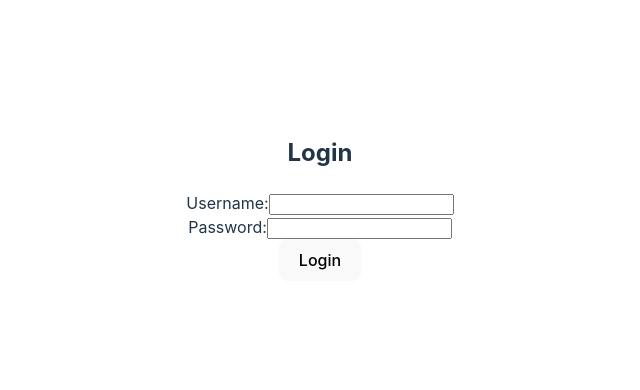
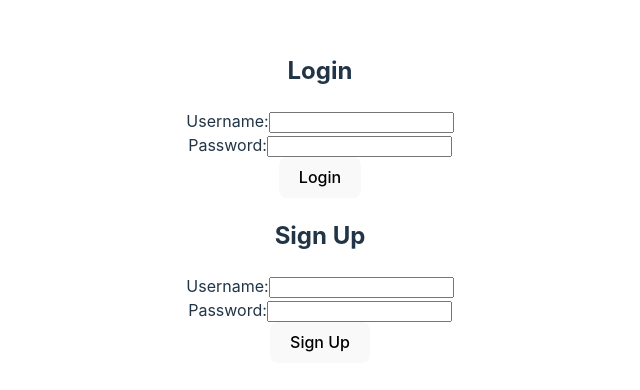
Before and after one commit to kjjackson619/personalized-newsfeed, a React (Vite) app in the folder client/: page / in a window 1280 px wide. Shown: the part 202-592 px from the top of the page, without its empty margins (320-960 px from the left). Built offline with nearby package versions, Linux system fonts and the light colour scheme.

Commit message:
implemented a signup for new users

```diff
--- a/client/src/App.jsx
+++ b/client/src/App.jsx
@@ -1,12 +1,14 @@
 import * as React from 'react';
 import Login from './components/Login';
 import './App.css'
+import Signup from './components/Signup';
 
 function App() {
 
   return (
     <React.Fragment>
         <Login />
+        <Signup />
     </React.Fragment>
 
   )
--- a/client/src/components/Login.jsx
+++ b/client/src/components/Login.jsx
@@ -4,7 +4,6 @@ const Login = () => {
     const [username, setUsername] = useState('');
     const [password, setPassword] = useState('');
     const [isLoggedIn, setIsLoggedIn] = useState(false);
-    const [userData, setUserData] = useState(null);
 
     const handleUsernameChange = (event) => {
         setUsername(event.target.value);
@@ -14,55 +13,36 @@ const Login = () => {
         setPassword(event.target.value);
     };
 
-    const loginUser = async(username, password) => {
-        const requestOptions = {
-            method: 'POST',
-            headers: {'Content-Type': 'application/json'},
-            body: JSON.stringify({username, password})
-        };
-        try {
-            const response = await fetch('/api/login', requestOptions);
-            if(!response.ok) {
-                throw new Error('Network response was not ok.');
-            }
-            const userDataResponse = await response.json();
-            setUserData(userDataResponse);
-        } catch (error) {
-            throw new Error('Login failed');
-        }
-    }
+
 
     const handleSubmit = async(event) => {
         event.preventDefault();
+
         try {
-            const response = await loginUser(username, password);
+            const response = await fetch ('http://localhost:8080/api/login', {
+                method: 'POST',
+                headers: {
+                    'Content-Type': 'application/json'
+                },
+                body: JSON.stringify({username, password})
 
-            localStorage.setItem('token', response.token);
+            });
+            if (response.ok) {
+                setIsLoggedIn(true);
+                console.log('Login successful!');
+            } else {
+                const errorData = await response.json();
+                throw new Error(errorData.message);
+            }
 
-            setIsLoggedIn(true);
-
-            console.log('Login successful! Token stored in localStorage.');
         } catch (error) {
-            console.error('Login failed', error.message);
+            console.log('Login failed!:', error.message)
         }
     };
 
   return (
    <React.Fragment>
-    <div>
-        {isLoggedIn ? (
-            <div>
-                {userData ? (
-                    <div>
-                        <p>Username: {userData.username}</p>
-                        <p>Password: {userData.password}</p>
-                    </div>
-                ) : (
-                    <p>Loading user data...</p>
-                )}
-            </div>
-        ) : (
-            <div>
+        <div>
             <h2>Login</h2>
             <form onSubmit={handleSubmit}>
                 <label>
@@ -77,9 +57,8 @@ const Login = () => {
                 <br />
                 <button type="submit">Login</button>
             </form>
-            </div>
-        )}
-    </div>
+            {isLoggedIn && <p>You are logged in!</p>}
+        </div>
 
    </React.Fragment>
   )
--- /dev/null
+++ b/client/src/components/Signup.jsx
@@ -0,0 +1,59 @@
+import React, {useState} from 'react';
+
+const Signup = () => {
+
+    const [username, setUsername] = useState('');
+    const [password, setPassword] = useState('');
+
+    const handleUsernameChange = (event) => {
+        setUsername(event.target.value);
+    };
+
+    const handlePasswordChange = (event) => {
+        setPassword(event.target.value);
+    };
+
+
+    const handleSubmit = async (event) => {
+        event.preventDefault();
+
+        try {
+            const response = await fetch('http://localhost:8080/api/signup', {
+                method: 'POST',
+                headers: {
+                    'Content-Type': 'application/json'
+                },
+                body: JSON.stringify({username, password})
+            });
+            if (response.ok) {
+                console.log('Sign up successful!');
+            } else {
+                const errorData = await response.json();
+                throw new Error(errorData.message);
+            }
+        } catch (error) {
+            console.error('Sign-up failed:', error.message);
+        }
+    };
+
+  return (
+   <React.Fragment>
+        <h2>Sign Up</h2>
+        <form onSubmit={handleSubmit}>
+            <label>
+                Username:
+                <input type="text" value={username} onChange={handleUsernameChange}/>
+            </label>
+            <br />
+            <label>
+                Password:
+                <input type="password" value={password} onChange={handlePasswordChange}/>
+            </label>
+            <br />
+            <button type="submit">Sign Up</button>
+        </form>
+   </React.Fragment>
+  )
+}
+
+export default Signup
--- a/client/src/components/index.js
+++ b/client/src/components/index.js
@@ -1,5 +1,7 @@
 import Login from './Login';
+import Signup from './Signup';
 
 export {
     Login,
+    Signup
 }
```
Also changed, not shown: 2 other files (tests, documents, lock files or other folders).
